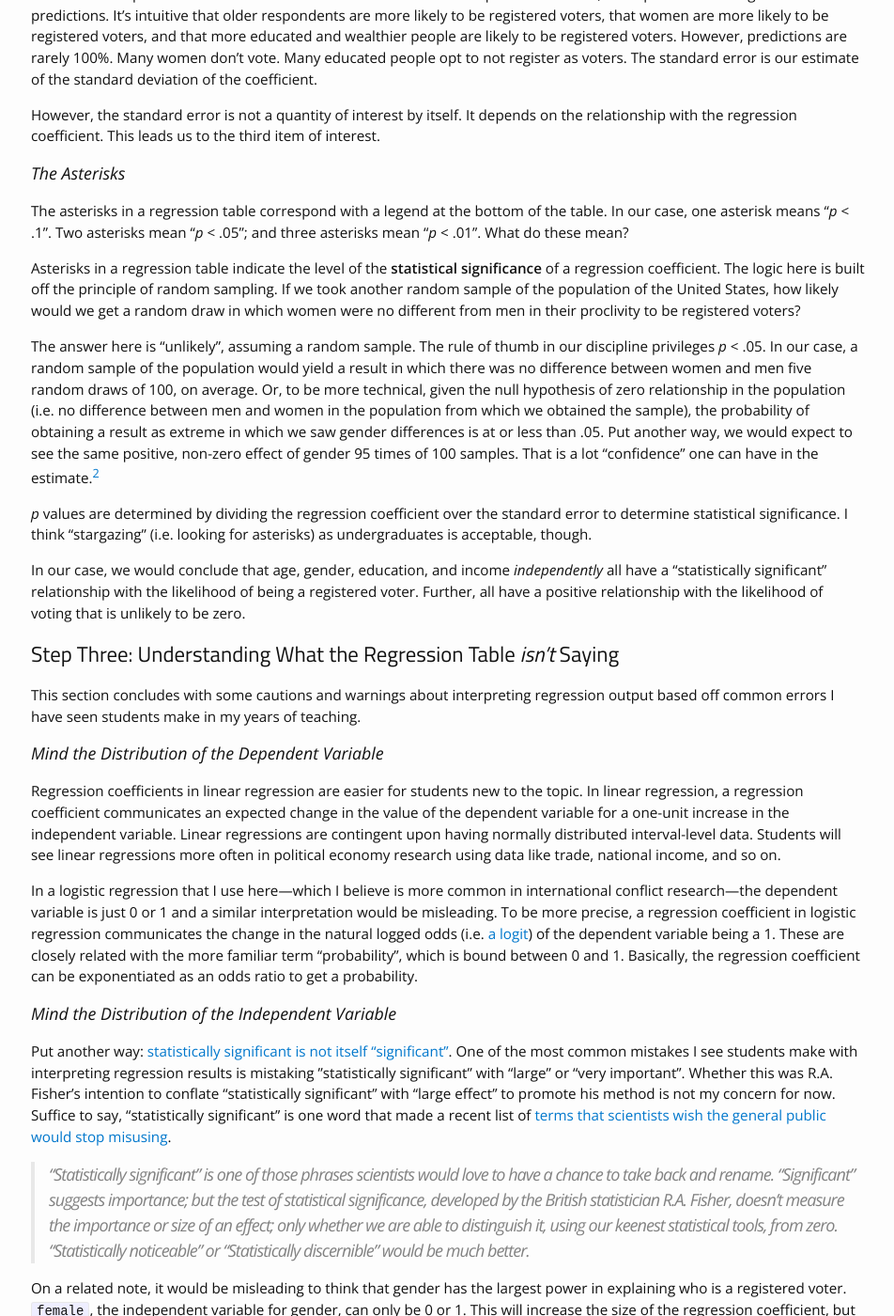
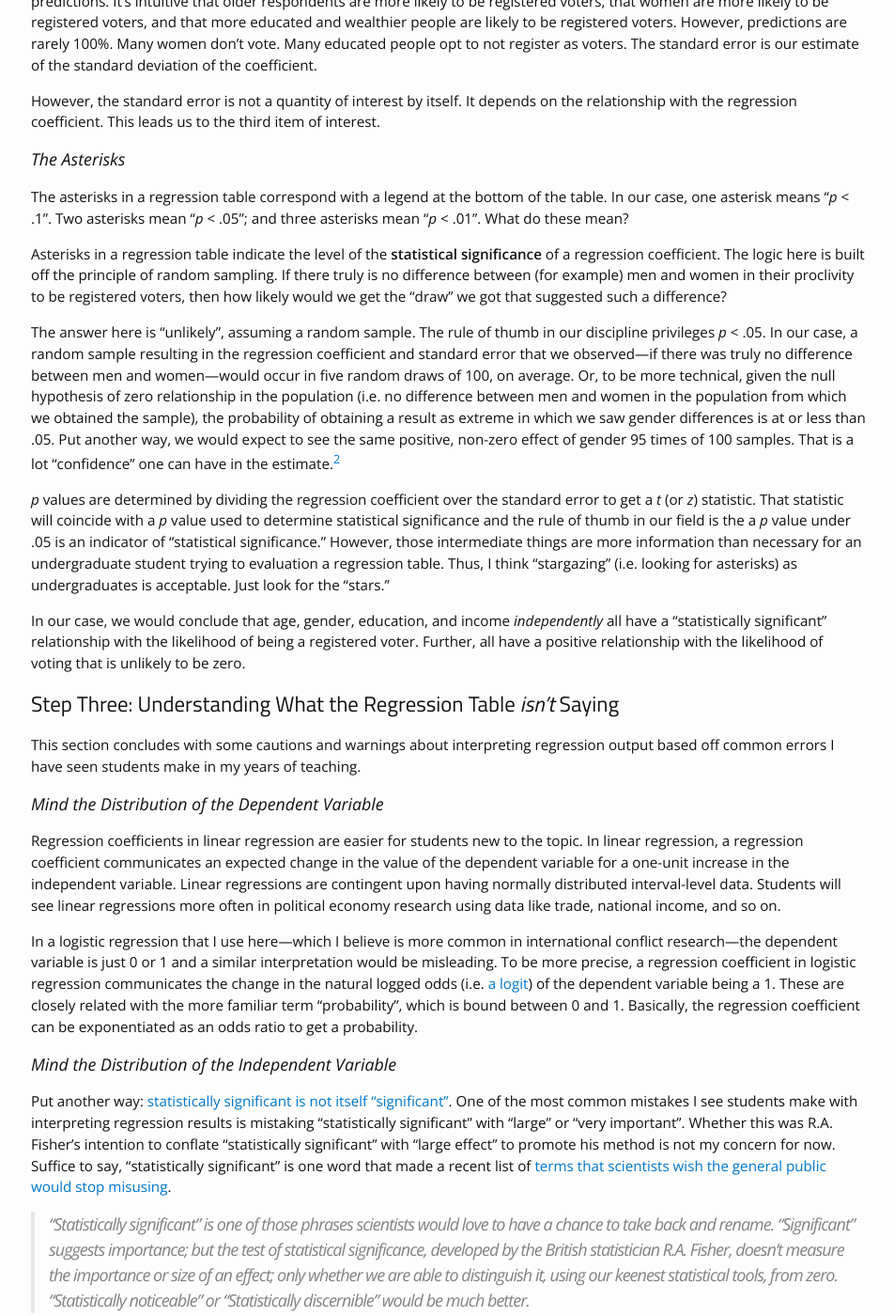
Before and after one commit to svmiller/svmiller.github.io, a Jekyll site: the page built from _posts/2014-08-13-reading-a-regression-table-a-guide-for-students.md, in a window 1280 px wide and 1400 px high, scrolled down 3579 px. Shown: the whole window at 94% size, without its empty margins (162-1114 px from the left). Built offline with Jekyll 4.4.1, drawn with Linux system fonts in a browser that asks for light colours; nearby versions of some CDN libraries; some web fonts are replaced; comment, search, counter and statistics services are not loaded; some of the changed text lies outside the part shown.

Commit message:
fudge regression table post. Thanks to Justin Esarey for the signal boost. It's good to feel like I'm doing something useful in this field. God knows those feelings of value are too few and far between.

````diff
--- a/_posts/2014-08-13-reading-a-regression-table-a-guide-for-students.md
+++ b/_posts/2014-08-13-reading-a-regression-table-a-guide-for-students.md
@@ -12,11 +12,11 @@
 
 
 
-*Last updated: August 03, 2019*
+<!-- *Last updated: September 04, 2019* -->
 
 I believe that the ability to read a regression table is an important task for undergraduate students in political science. All too often, the actual analysis in an assigned article becomes a page-turner for a student eager to say s/he "read" the assignment without actually reading it, understanding it, and evaluating it. This can be perilous in my field. Sometimes, regression tables, ostensibly presented as definitive proof in favor of some argument, [can be misleading](https://www.cambridge.org/core/journals/american-political-science-review/article/assessing-the-dyadic-nature-of-the-democratic-peace-191888/54C72B38A813D9B0753D1F94320883F4). The proof is [not as convincing as it seems](https://journals.sagepub.com/doi/10.1177/0022002796040004006). A student capable of reading and evaluating a regression table is better able to evaluate competing empirical claims about important topics in political science. I also believe that learning this tool makes a student a better prospect on the job market after graduation and may make the student a better democratic citizen in a world moving toward quantification.
 
-However, students can go from freshmen to senior without acquiring this ability. I know I did when I was an undergraduate. Quantitative methods classes can be specialty classes. Only a motivated few self-select into acquiring this tool though a more widespread knowledge among political science students would be beneficial.
+However, students can go from freshmen to seniors without acquiring this ability. I never learned this stuff when I was an undergraduate, which, granted, was many years ago. Quantitative methods classes are often specialty classes in political science. Only a motivated few self-select into acquiring this tool though a more widespread knowledge among political science students would be beneficial.
 
 What follows is a guide for undergraduate students in reading a regression table. Where it is just one blog post, this guide will be "quick and dirty" and will leave a more exhaustive discussion of core concepts and theories to a quantitative methods class (that [you could also take with me!][1]). My audience for this post consists of my students in more general topic courses that nonetheless feature an emphasis on quantitative research.
 
@@ -26,16 +26,16 @@
 
 
 
-To illustrate this step, I am going to call in a simple data set in R. This is the `voteincome` data set that comes standard with the `Zelig` package.[^1] I'll start by discussing the data set and its purpose.
+To illustrate this step, I am going to call in a simple data set in R. This is the `voteincome` data set that comes standard with the `Zelig` package.[^1] I'll start by discussing the data set and its purpose.
 
 [^1]: I also have a beginner's guide to using R if the reader is interested in which I also discuss that data set.
 
 
-Let's say we want to know what explains whether someone is a registered voter. This is our goal and this is the phenomenon we want to explain. We believe that we can explain who is a registered voter by reference to a person's age, their income level, education, and gender. This is all rather basic sociodemographic stuff, but we believe they give us leverage over the problem of who is a registered voter.
+Let's say we want to know what explains whether someone is a registered voter. This is our goal and this is the phenomenon we want to explain. We believe that we can explain who is a registered voter by reference to a person's age, the income level, education, and gender. This is all rather basic sociodemographic stuff, but we believe they give us leverage over the variation in who is a registered voter.
 
-We obviously can't get data on the 300 million or so Americans in this country. We can, however, get a random sample of that population and infer from the sample to the population. If our sample is truly random, our sample statistic (plus/minus sampling error) is our best estimate of the population parameter of interest. This is the process of [inferential statistics][2] (i.e. inferring from a sample of a population to the population itself).
+We obviously can't get data on the 300 million or so Americans in this country. We can, however, get a random sample of that population and infer from the sample to the population. If our sample is truly random, our sample statistic (plus/minus sampling error) is our best estimate of the population parameter of interest. This is the process of [inferential statistics][2] (i.e. inferring from a sample of a population to the population itself).
 
-We obtained data from 1,500 Americans in November 2000 from the [2000 Current Population Survey][3]. 500 respondents are from Arkansas and 1,000 respondents are from South Carolina. The dependent variable (i.e. the variation of which we want to explain) is called `vote`. It takes on two values (0 = not a registered voter, 1 = registered voter. `age` is, intuitively, the age of the respondent in years. The youngest is 18 and the oldest is 85. `income` is an ordered variable between 4 and 17. In this variable, a 4 captures a person who makes less than $5,000 a year. A 17 codes a person who makes more than $75,000 a year. `education` takes on values of 1 (did not complete high school), 2, 3, and 4 (had more than a college education). `female` is another binary variable where 0 = men and 1 = women. A summary of the data follows.
+We obtained data from 1,500 Americans in November 2000 from the [2000 Current Population Survey][3]. 500 respondents are from Arkansas and 1,000 respondents are from South Carolina. The dependent variable (i.e. the variation of which we want to explain) is called `vote`. It takes on two values (0 = not a registered voter, 1 = registered voter). `age` is, intuitively, the age of the respondent in years. The youngest is 18 and the oldest is 85. `income` is an ordered variable between 4 and 17. In this variable, a 4 captures a person who makes less than $5,000 a year. A 17 codes a person who makes more than $75,000 a year. `education` takes on values of 1 (did not complete high school), 2, 3, and 4 (has more than a college education). `female` is another binary variable where 0 = men and 1 = women. A summary of the data follows.
 
 
 ```
@@ -57,13 +57,13 @@
 
 <!-- {% include image.html url="/images/voteincome-summary.png" caption="A summary of the voteincome data set in Zelig." align="center" width=744 %} -->
 
-This summary is an illustration for the purpose of this blog post. When the student reads his/her article assignment, the student's job should include reading the research design to get a sense, however general, of what the author is trying to do and what the data look like.
+This summary is an illustration for the purpose of this blog post. When the student reads her/his article assignment, the student's job should include reading the research design to get a sense, however general, of what the author is trying to do and what the data look like.
 
-## Step Two: Understanding What the Regression Table is Saying
+## Step Two: Understanding What the Regression Table is Saying
 
 This section will omit a more comprehensive discussion of the logic of regression and fitting a regression itself. Long story short, a regression is a tool for understanding a phenomenon of interest as [a linear function][4] of some other combination of predictor variables. The regression formula itself has a strong resemblance to the slope-intercept equation (y = mx + b) that students should remember from high school.
 
-In our illustration, we believe we can model whether someone is a registered voter as a linear equation of the person's age, gender, education level, and income. In short: `vote = age + female + education + income` in our data set. When we do this, we get output that [looks like this][5].
+In our illustration, we believe we can model whether someone is a registered voter as a linear equation of the person's age, gender, education level, and income. In short: `vote = age + female + education + income` in our data set. When we do this, we get output that [looks like this][5].
 
 
 ```r
@@ -141,9 +141,9 @@
 
 ### The Regression Coefficient
 
-We will discuss these now, starting with the second item. The number you see *not* in parentheses is called a **regression coefficient**. The regression coefficient provides the expected change in the dependent variable (here: `vote`) for a one-unit increase in the independent variable.
+We will discuss these now, starting with the second item. The number you see *not* in parentheses is called a **regression coefficient**. The regression coefficient provides the expected change in the dependent variable (here: `vote`) for a one-unit increase in the independent variable.
 
-I encourage students new to regression to observe two elements of the regression coefficient. Namely, is it positive or negative? A positive coefficient indicates a positive relationship. As the independent variable increases, the dependent variable increases. Also, the dependent variable decreases as the independent variable decreases.
+I encourage students new to regression to observe two elements of the regression coefficient. Namely, is it positive or negative? A positive coefficient indicates a positive relationship. As the independent variable increases, the dependent variable increases. Also, the dependent variable decreases as the independent variable decreases.
 
 A negative coefficient indicates a negative relationship. As the independent variable increases, the dependent variable decreases. A negative relationship also indicates that the dependent variable increases as the independent variable decreases.
 
@@ -157,13 +157,13 @@
 
 The asterisks in a regression table correspond with a legend at the bottom of the table. In our case, one asterisk means "*p* < .1". Two asterisks mean "*p* < .05"; and three asterisks mean "*p* < .01". What do these mean?
 
-Asterisks in a regression table indicate the level of the **statistical significance** of a regression coefficient. The logic here is built off the principle of random sampling. If we took another random sample of the population of the United States, how likely would we get a random draw in which women were no different from men in their proclivity to be registered voters?
+Asterisks in a regression table indicate the level of the **statistical significance** of a regression coefficient. The logic here is built off the principle of random sampling. If there truly is no difference between (for example) men and women in their proclivity to be registered voters, then how likely would we get the "draw" we got that suggested such a difference?
 
-The answer here is "unlikely", assuming a random sample. The rule of thumb in our discipline privileges *p* < .05. In our case, a random sample of the population would yield a result in which there was no difference between women and men five random draws of 100, on average. Or, to be more technical, given the null hypothesis of zero relationship in the population (i.e. no difference between men and women in the population from which we obtained the sample), the probability of obtaining a result as extreme in which we saw gender differences is at or less than .05. Put another way, we would expect to see the same positive, non-zero effect of gender 95 times of 100 samples. That is a lot "confidence" one can have in the estimate.[^2]
+The answer here is "unlikely", assuming a random sample. The rule of thumb in our discipline privileges *p* < .05. In our case, a random sample resulting in the regression coefficient and standard error that we observed---if there was truly no difference between men and women---would occur in five random draws of 100, on average. Or, to be more technical, given the null hypothesis of zero relationship in the population (i.e. no difference between men and women in the population from which we obtained the sample), the probability of obtaining a result as extreme in which we saw gender differences is at or less than .05. Put another way, we would expect to see the same positive, non-zero effect of gender 95 times of 100 samples. That is a lot "confidence" one can have in the estimate.[^2]
 
-[^2]: That said, there is still [considerable confusion among even social scientists](http://www.ejwagenmakers.com/inpress/HoekstraEtAlPBR.pdf) as to what a confidence interval communicates in the frequentist framework from which it comes. That is a topic for another class, though.
+[^2]: That said, there is still [considerable confusion among even social scientists](http://www.ejwagenmakers.com/inpress/HoekstraEtAlPBR.pdf) as to what a confidence interval communicates in the frequentist framework from which it comes. This paragraph also takes some liberties with the precision of what *p* values communicate in order to relay a more basic point to a wider audience beyond those interested in more advanced topics in statistical methodology. There are definitely classes that allow a student to dig into these weeds, though.
 
-*p* values are determined by dividing the regression coefficient over the standard error to determine statistical significance. I think "stargazing" (i.e. looking for asterisks) as undergraduates is acceptable, though.
+*p* values are determined by dividing the regression coefficient over the standard error to get a *t* (or *z*) statistic. That statistic will coincide with a *p* value used to determine statistical significance and  the rule of thumb in our field is the a *p* value under .05 is an indicator of "statistical significance." However, those intermediate things are more information than necessary for an undergraduate student trying to evaluation a regression table. Thus, I think "stargazing" (i.e. looking for asterisks) as undergraduates is acceptable. Just look for the "stars."
 
 In our case, we would conclude that age, gender, education, and income *independently* all have a "statistically significant" relationship with the likelihood of being a registered voter. Further, all have a positive relationship with the likelihood of voting that is unlikely to be zero.
 
@@ -173,17 +173,17 @@
 
 ### Mind the Distribution of the Dependent Variable
 
-Regression coefficients in linear regression are easier for students new to the topic. In linear regression, a regression coefficient communicates an expected change in the value of the dependent variable for a one-unit increase in the independent variable. Linear regressions are contingent upon having normally distributed interval-level data. Students will see linear regressions more often in political economy research using data like trade, national income, and so on.
+Regression coefficients in linear regression are easier for students new to the topic. In linear regression, a regression coefficient communicates an expected change in the value of the dependent variable for a one-unit increase in the independent variable. Linear regressions are contingent upon having normally distributed interval-level data. Students will see linear regressions more often in political economy research using data like trade, national income, and so on.
 
-In a logistic regression that I use here---which I believe is more common in international conflict research---the dependent variable is just 0 or 1 and a similar interpretation would be misleading. To be more precise, a regression coefficient in logistic regression communicates the change in the natural logged odds (i.e. [a logit][6]) of the dependent variable being a 1. These are closely related with the more familiar term "probability", which is bound between 0 and 1. Basically, the regression coefficient can be exponentiated as an odds ratio to get a probability.
+In a logistic regression that I use here---which I believe is more common in international conflict research---the dependent variable is just 0 or 1 and a similar interpretation would be misleading. To be more precise, a regression coefficient in logistic regression communicates the change in the natural logged odds (i.e. [a logit][6]) of the dependent variable being a 1. These are closely related with the more familiar term "probability", which is bound between 0 and 1. Basically, the regression coefficient can be exponentiated as an odds ratio to get a probability.
 
 ### Mind the Distribution of the Independent Variable
 
-Put another way: [statistically significant is not itself "significant"][7]. One of the most common mistakes I see students make with interpreting regression results is mistaking "statistically significant" with "large" or "very important". Whether this was R.A. Fisher's intention to conflate "statistically significant" with "large effect" to promote his method is not my concern for now. Suffice to say, "statistically significant" is one word that made a recent list of [terms that scientists wish the general public would stop misusing][8].
+Put another way: [statistically significant is not itself "significant"][7]. One of the most common mistakes I see students make with interpreting regression results is mistaking "statistically significant" with "large" or "very important". Whether this was R.A. Fisher's intention to conflate "statistically significant" with "large effect" to promote his method is not my concern for now. Suffice to say, "statistically significant" is one word that made a recent list of [terms that scientists wish the general public would stop misusing][8].
 
 > "Statistically significant" is one of those phrases scientists would love to have a chance to take back and rename. "Significant" suggests importance; but the test of statistical significance, developed by the British statistician R.A. Fisher, doesn't measure the importance or size of an effect; only whether we are able to distinguish it, using our keenest statistical tools, from zero. "Statistically noticeable" or "Statistically discernible" would be much better.
 
-On a related note, it would be misleading to think that gender has the largest power in explaining who is a registered voter. `female`, the independent variable for gender, can only be 0 or 1. This will increase the size of the regression coefficient, but it will increase the standard error as well. Meanwhile, `education` has four categories and `income` has 12 different values. All else equal, this drives down the effect of a one-unit change in the regression coefficient.
+On a related note, it would be misleading to think that gender has the largest effect in explaining who is a registered voter. `female`, the independent variable for gender, can only be 0 or 1. This will increase the size of the regression coefficient, but it will increase the standard error as well. Meanwhile, `education` has four categories and `income` has 12 different values. All else equal, this drives down the effect of a one-unit change in the regression coefficient.
 
 None of the four independent variables in the regression share a common scale so a quick comparison of regression coefficient sizes as a determinant of effect size would be incorrect.
 
````
Also changed, not shown: _source/2014-08-13-reading-a-regression-table-a-guide-for-students.Rmd (+19 -19 lines), 4 other files.
